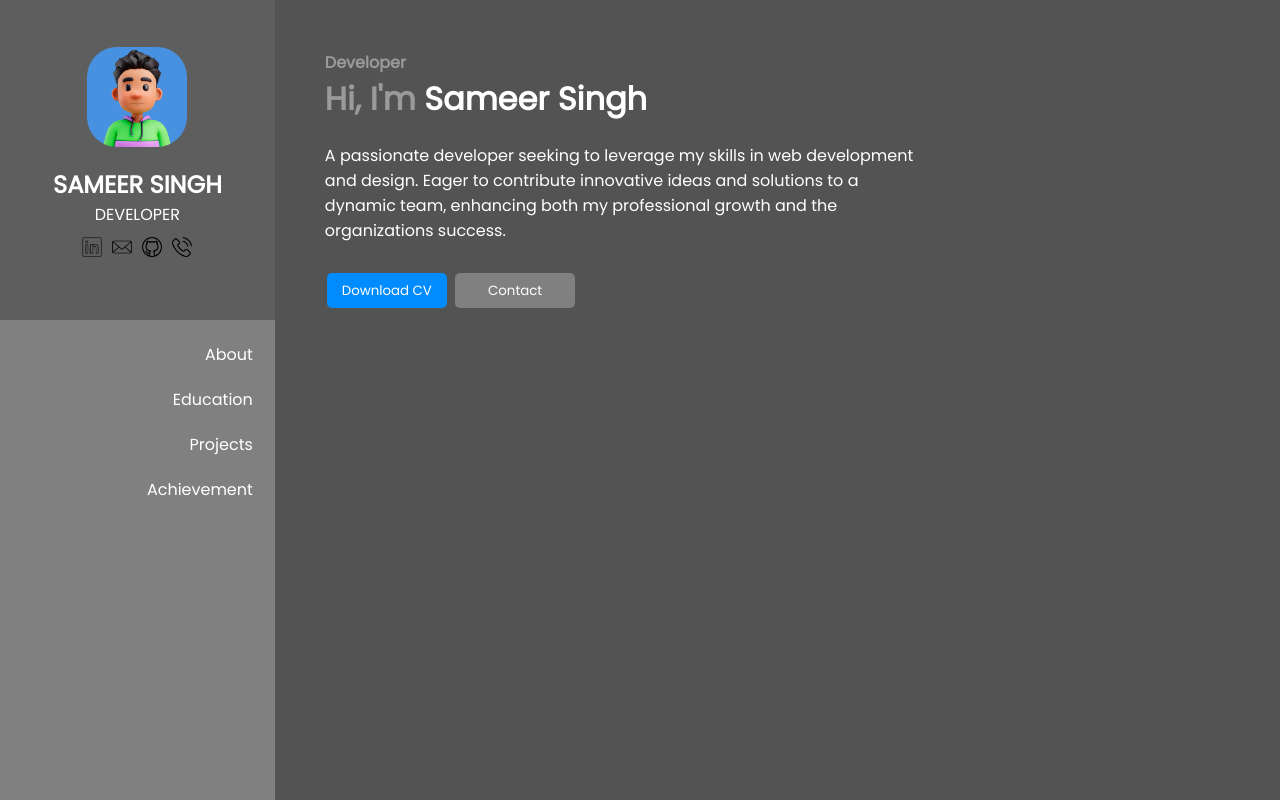
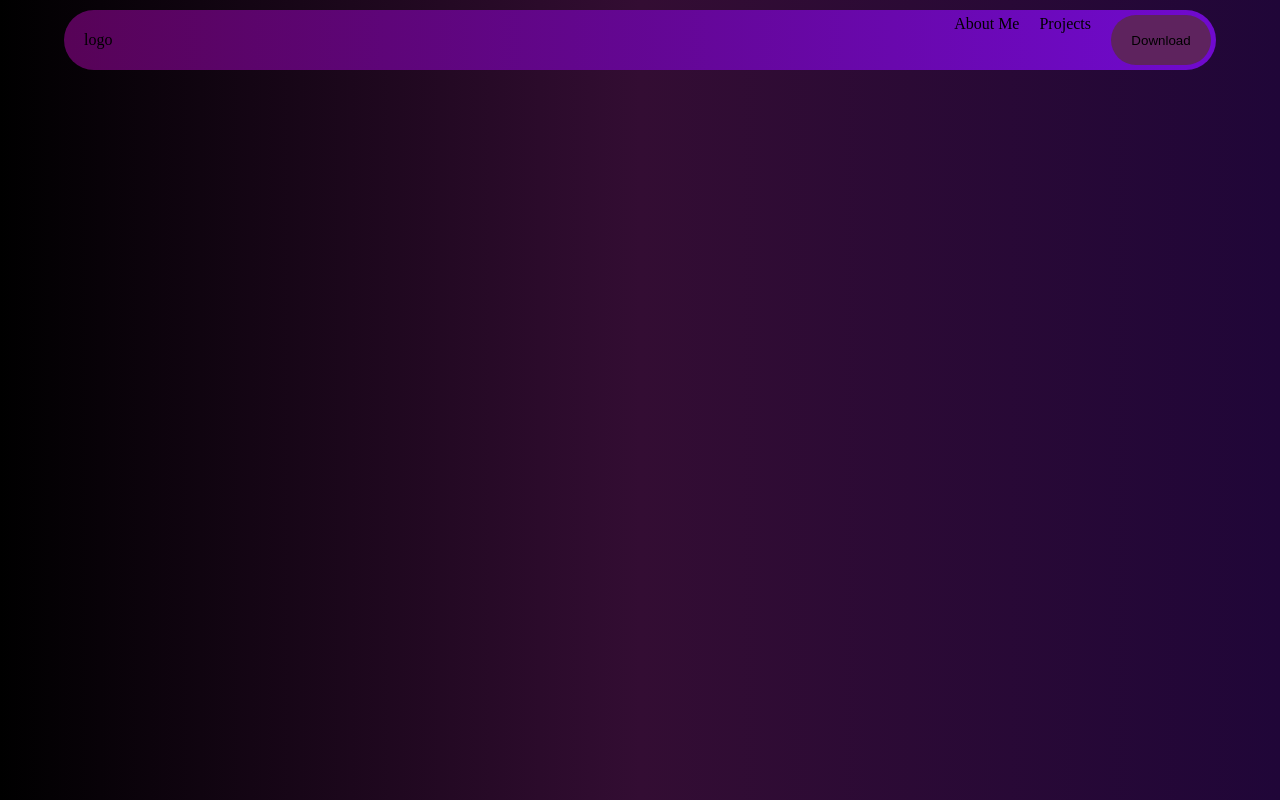
Before and after one commit to sameersinghharry2000/Portfolio-New, a plain HTML site: page index.html in a window 1280 px wide. Drawn offline with Linux system fonts and the light colour scheme.

Commit message:
Add files via upload

```diff
--- a/index.html
+++ b/index.html
@@ -3,75 +3,26 @@
 <head>
     <meta charset="UTF-8">
     <meta name="viewport" content="width=device-width, initial-scale=1.0">
-    <title>Sameer Portfolio</title>
+    <title>Portofolio</title>
     <link rel="stylesheet" href="style.css">
 </head>
 <body>
-    <div class="main">
-        <div class="side-bar">
-            <div class="profile-details">
-                <div class="profile-image">
-                    <img src="img/profile.jpg" alt="">
-                </div>
-                    <h2>SAMEER SINGH</h2>
-                <p>DEVELOPER</p>
-                <div class="socials">
-                    <ul>
-                        <li><img src="img/social.png" alt=""></li>
-                        <li><img src="img/mail.png" alt=""></li>
-                        <li><img src="img/github (1).png" alt=""></li>
-                        <li><img src="img/phone-call (1).png" alt=""></li>
-                    </ul>
-                </div>
+    <header>
+        <nav>
+            <div class="nav-box">
+                logo
             </div>
-            <div class="profile-menu">
+            <div class="nav-box">
                 <ul>
-                    <li id="side-about">About</li>
-                    <li id="side-education">Education</li>
-                    <li id="side-projects">Projects</li>
-                    <li id="side-achievement">Achievement</li>
+                    <li>About Me</li>
+                    <li>Projects</li>
+                    <li>
+                        <button>Download</button>
+                    </li>
+
                 </ul>
             </div>
-        </div>
-
-        <div class="main-bar">
-
-<!-- ABOUT ME -->
-
-            <div id="aboutme" class="aboutme">
-                <h4>Developer</h4>
-                <h1><span> Hi, I'm </span>Sameer Singh</h1>
-                <p>
-                    A passionate developer seeking to leverage my skills in web development and design. Eager to contribute innovative ideas and solutions to a dynamic team, enhancing both my professional growth and the organizations success.
-                </p>
-                <div class="aboutme-button">
-                    <button>Download CV</button>
-                    <button>Contact</button>
-                </div>
-            </div>
-
-<!-- EDUCATION -->
-
-            <div id="education" class="education">
-
-            </div>
-
-<!-- PROJECTS -->
-
-            <div id="projects" class="projects">
-
-            </div>
-
-<!-- ACHIEVEMENTS -->
-
-            <div id="achievement" class="achievement">
-
-            </div>
-        </div>
-    </div>
-
-
-
-    <script src="script.js"></script>
+        </nav>
+    </header>
 </body>
 </html>
--- a/script.js
+++ /dev/null
@@ -1,30 +0,0 @@
-let aboutMe = document.getElementById('aboutme');
-let education = document.getElementById('education');
-let projects = document.getElementById('projects');
-let achievement = document.getElementById('achievement');
-
-
-document.getElementById('side-about').addEventListener('click', () => {
-        aboutMe.style.display="block";
-        education.style.display="none";
-        projects.style.display="none";
-        achievement.style.display="none";
-})
-document.getElementById('side-education').addEventListener('click', () => {
-        aboutMe.style.display="none";
-        education.style.display="block";
-        projects.style.display="none";
-        achievement.style.display="none";
-})
-document.getElementById('side-projects').addEventListener('click', () => {
-        aboutMe.style.display="none";
-        education.style.display="none";
-        projects.style.display="block";
-        achievement.style.display="none";
-})
-document.getElementById('side-achievement').addEventListener('click', () => {
-        aboutMe.style.display="none";
-        education.style.display="none";
-        projects.style.display="none";
-        achievement.style.display="block";
-})
--- a/style.css
+++ b/style.css
@@ -1,167 +1,39 @@
-@import url('https://fonts.googleapis.com/css2?family=Poppins&display=swap');
 *{
     margin: 0;
     padding: 0;
     box-sizing: border-box;
-    font-family: "Poppins", sans-serif;
 }
-.main{
-    width: 100%;
-    height: 100vh;
+body{
+    background-image: linear-gradient(to right,black,rgb(51, 13, 51),rgb(32, 6, 56));
+}
+header{
     display: flex;
-    position: relative;
-    /* border:3px solid green; */
-}
-
-/* SIDE BAR */
-
-.side-bar{
-    width:350px;
-    height: 100%;
-    background-color: grey;
-    /* border:3px solid red; */
-}
-.profile-details{
-    width:100%;
-    height: 40%;
-    display: flex;
-    flex-direction:column;
     align-items: center;
     justify-content: center;
-    color:white;
-    background-color: rgb(95, 94, 94);
+    width: 100%;
+    height: auto;
 }
-.profile-image{
-    width:100px;
-    height:100px;
+nav{
+    width: 90%;
+    height: 60px;
+    margin:10px;
     display: flex;
-    justify-content: center;
+    justify-content:space-between;
     align-items: center;
-    border-radius:30% ;
-    overflow: hidden;
-    margin-bottom:20px;
+    padding:0 20px;
+    border-radius: 30px;
+    background-image: linear-gradient(to right,rgb(87, 3, 87),rgb(112, 10, 207));
 }
-.profile-image img{
-     width: 100%;
-
+nav ul{
+    display: flex;
+    gap:20px;
+    list-style-type:none;
 }
-.socials ul{
-    display: flex;
-    gap:10px;
-    margin:10px;
+nav ul li button{
+    height:50px;
+    width: 100px;
+    margin-right:-15px;
+    border-radius: 40px;
+    border:none;
+    background-color: rgb(94, 35, 94);
 }
-.socials ul li{
-    list-style-type: none;
-    cursor: pointer;
-}
-.socials ul li img{
-    width:20px;
-}
-
-
-.profile-menu{
-    width:100%;
-    height: 60%;
-    color:white;
-    border:2px solid transparent;
-}
-.profile-menu ul{
-    display: flex;
-    flex-direction: column;
-    align-items: end;
-    margin:20px;
-    gap:20px;
-}
-.profile-menu ul li{
-    list-style-type: none;
-    cursor: pointer;
-}
-
-
-
-
-
-
-
-
-
-
-
-/* MAIN BAR */
-
-.main-bar{
-    width:100%;
-    height: 100%;
-    background-color:rgb(84, 83, 83);
-    display: flex;
-}
-
-/* ABOUT ME  */
-
-.aboutme{
-    color:white;
-    /* border:2px solid red; */
-    width: 100%;
-    height: 100%;
-    display:block;
-    flex-direction: column;
-    justify-content: center;
-    padding:50px;
-}
-
-.aboutme h4{
-    color:rgb(156, 153, 153)
-}
-.aboutme h1 span{
-    color:rgb(156, 153, 153)
-}
-.aboutme p{
-    width:600px;
-    margin:20px 0;
-}
-.aboutme-button{
-
-}
-.aboutme button{
-    width:120px;
-    height: 35px;
-    color:white;
-    background-color: rgb(0, 140, 255);
-    border:none;
-    border-radius: 5px;
-    cursor: pointer;
-    margin:10px 2px;
-}
-.aboutme button:nth-child(2){
-    background-color:grey;
-}
-.aboutme button:hover{
-    color: rgb(0, 140, 255);
-    background-color: white;
-    transition:0.4s;
-}
-.aboutme button:nth-child(2):hover{
-    background-color:white;
-    color:grey;
-}
-
-#education{
-    display: none;
-    width:100%;
-    height: 100%;
-    background-color: pink;
-}
-
-#projects{
-    display: none;
-    width:100%;
-    height: 100%;
-    background-color: green;
-}
-
-#achievement{
-    display: none;
-    width:100%;
-    height: 100%;
-    background-color: red;
-}
```
